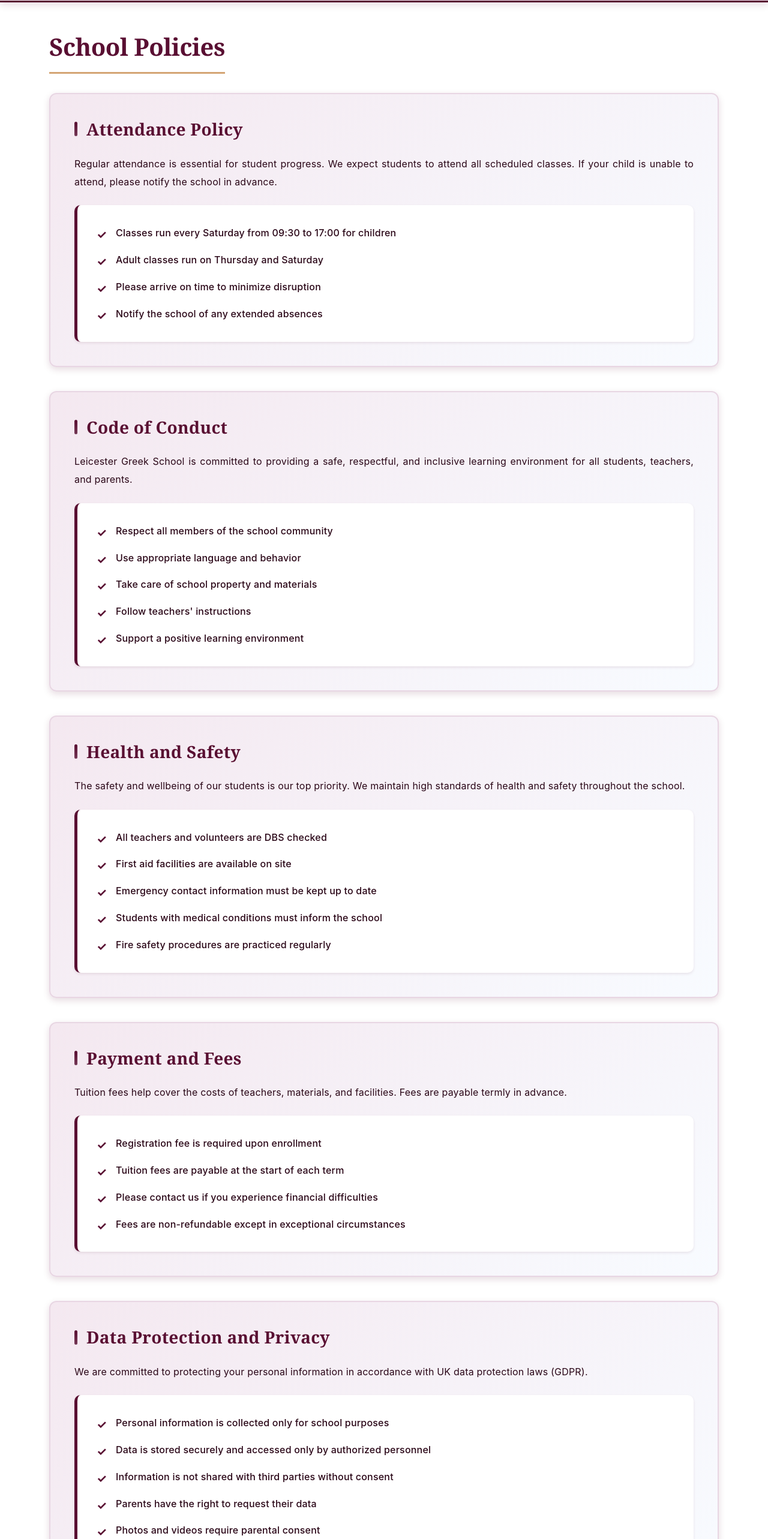
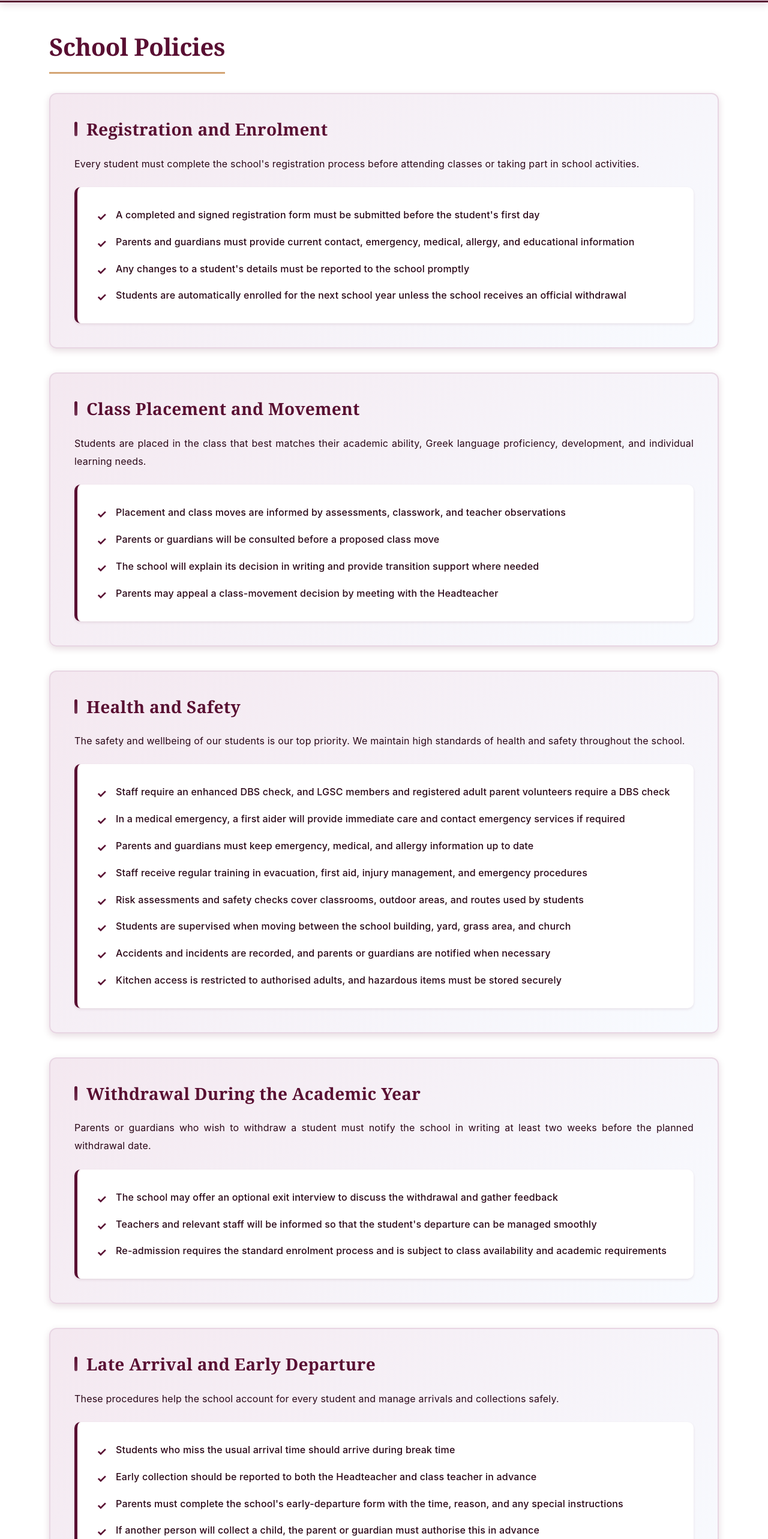
Before and after one commit to Leicester-Greek-School/website, a Vue app: page /policies in a window 1280 px wide. Shown: the part 234-2800 px from the top of the page at 60% size. Built offline with nearby package versions, Linux system fonts and the light colour scheme.

Commit message:
Align Policies page with the school policies

```diff
--- a/src/views/Policies.vue
+++ b/src/views/Policies.vue
@@ -4,31 +4,30 @@
       <h2 class="page-title">School Policies</h2>
 
       <div class="info-section">
-        <h3 class="section-title">Attendance Policy</h3>
+        <h3 class="section-title">Registration and Enrolment</h3>
         <p class="text-justify">
-          Regular attendance is essential for student progress. We expect students to attend all scheduled
-          classes. If your child is unable to attend, please notify the school in advance.
+          Every student must complete the school's registration process before attending classes or
+          taking part in school activities.
         </p>
         <ul class="policy-list">
-          <li>Classes run every Saturday from 09:30 to 17:00 for children</li>
-          <li>Adult classes run on Thursday and Saturday</li>
-          <li>Please arrive on time to minimize disruption</li>
-          <li>Notify the school of any extended absences</li>
+          <li>A completed and signed registration form must be submitted before the student's first day</li>
+          <li>Parents and guardians must provide current contact, emergency, medical, allergy, and educational information</li>
+          <li>Any changes to a student's details must be reported to the school promptly</li>
+          <li>Students are automatically enrolled for the next school year unless the school receives an official withdrawal</li>
         </ul>
       </div>
 
       <div class="info-section">
-        <h3 class="section-title">Code of Conduct</h3>
+        <h3 class="section-title">Class Placement and Movement</h3>
         <p class="text-justify">
-          Leicester Greek School is committed to providing a safe, respectful, and inclusive learning
-          environment for all students, teachers, and parents.
+          Students are placed in the class that best matches their academic ability, Greek language
+          proficiency, development, and individual learning needs.
         </p>
         <ul class="policy-list">
-          <li>Respect all members of the school community</li>
-          <li>Use appropriate language and behavior</li>
-          <li>Take care of school property and materials</li>
-          <li>Follow teachers' instructions</li>
-          <li>Support a positive learning environment</li>
+          <li>Placement and class moves are informed by assessments, classwork, and teacher observations</li>
+          <li>Parents or guardians will be consulted before a proposed class move</li>
+          <li>The school will explain its decision in writing and provide transition support where needed</li>
+          <li>Parents may appeal a class-movement decision by meeting with the Headteacher</li>
         </ul>
       </div>
 
@@ -39,11 +38,99 @@
           health and safety throughout the school.
         </p>
         <ul class="policy-list">
-          <li>All teachers and volunteers are DBS checked</li>
-          <li>First aid facilities are available on site</li>
-          <li>Emergency contact information must be kept up to date</li>
-          <li>Students with medical conditions must inform the school</li>
-          <li>Fire safety procedures are practiced regularly</li>
+          <li>Staff require an enhanced DBS check, and LGSC members and registered adult parent volunteers require a DBS check</li>
+          <li>In a medical emergency, a first aider will provide immediate care and contact emergency services if required</li>
+          <li>Parents and guardians must keep emergency, medical, and allergy information up to date</li>
+          <li>Staff receive regular training in evacuation, first aid, injury management, and emergency procedures</li>
+          <li>Risk assessments and safety checks cover classrooms, outdoor areas, and routes used by students</li>
+          <li>Students are supervised when moving between the school building, yard, grass area, and church</li>
+          <li>Accidents and incidents are recorded, and parents or guardians are notified when necessary</li>
+          <li>Kitchen access is restricted to authorised adults, and hazardous items must be stored securely</li>
+        </ul>
+      </div>
+
+      <div class="info-section">
+        <h3 class="section-title">Withdrawal During the Academic Year</h3>
+        <p class="text-justify">
+          Parents or guardians who wish to withdraw a student must notify the school in writing at
+          least two weeks before the planned withdrawal date.
+        </p>
+        <ul class="policy-list">
+          <li>The school may offer an optional exit interview to discuss the withdrawal and gather feedback</li>
+          <li>Teachers and relevant staff will be informed so that the student's departure can be managed smoothly</li>
+          <li>Re-admission requires the standard enrolment process and is subject to class availability and academic requirements</li>
+        </ul>
+      </div>
+
+      <div class="info-section">
+        <h3 class="section-title">Late Arrival and Early Departure</h3>
+        <p class="text-justify">
+          These procedures help the school account for every student and manage arrivals and collections safely.
+        </p>
+        <ul class="policy-list">
+          <li>Students who miss the usual arrival time should arrive during break time</li>
+          <li>Early collection should be reported to both the Headteacher and class teacher in advance</li>
+          <li>Parents must complete the school's early-departure form with the time, reason, and any special instructions</li>
+          <li>If another person will collect a child, the parent or guardian must authorise this in advance</li>
+          <li>For an unexpected collection, contact the school as soon as possible and wait outside while staff complete the safety checks</li>
+        </ul>
+      </div>
+
+      <div class="info-section">
+        <h3 class="section-title">Class Structure and Support</h3>
+        <p class="text-justify">
+          Class organisation is designed to maintain manageable groups and provide appropriate support
+          for students and teachers.
+        </p>
+        <ul class="policy-list">
+          <li>Classes are limited to a maximum of 15 students</li>
+          <li>No more than two learning levels may be taught together in one class</li>
+          <li>Combined classes should not include students with an age difference greater than two years</li>
+          <li>A teaching assistant is assigned when a combined two-level class has more than nine students</li>
+          <li>A teaching assistant is assigned to Nursery when the class has more than eight students</li>
+        </ul>
+      </div>
+
+      <div class="info-section">
+        <h3 class="section-title">Food and Allergy Safety</h3>
+        <p class="text-justify">
+          Leicester Greek School is nut-free and does not permit food sharing. These rules apply to
+          students, staff, visitors, school events, trips, and celebrations.
+        </p>
+        <ul class="policy-list">
+          <li>Food and packed lunches brought to school must not contain nuts or traces of nuts</li>
+          <li>Students, staff, and visitors must not share food</li>
+          <li>Parents and guardians must tell the school about allergies at enrolment or as soon as an allergy is diagnosed</li>
+          <li>The school follows its Allergy Emergency Action Plan if an allergic reaction occurs</li>
+          <li>Energy drinks, alcohol, and other age-restricted or prohibited items must not be brought to school</li>
+        </ul>
+      </div>
+
+      <div class="info-section">
+        <h3 class="section-title">Mobile Phones</h3>
+        <p class="text-justify">
+          Mobile phones must be used responsibly and must not disrupt teaching, learning, or school activities.
+        </p>
+        <ul class="policy-list">
+          <li>Student phones must be switched off or set to silent and kept in a bag or locker during school hours</li>
+          <li>Students may use a phone in class only when a teacher directs them to do so for educational purposes</li>
+          <li>Inappropriate use may result in confiscation and collection by a parent or guardian</li>
+          <li>The school is not responsible for lost or damaged phones</li>
+          <li>Teachers may use phones during teaching hours only for educational, communication, or emergency purposes</li>
+        </ul>
+      </div>
+
+      <div class="info-section">
+        <h3 class="section-title">Visitor and Site Access</h3>
+        <p class="text-justify">
+          Access to the school is controlled during school hours to protect students, staff, and visitors.
+        </p>
+        <ul class="policy-list">
+          <li>Visitors must use the main entrance, obtain approval, and sign in and out</li>
+          <li>Visitors may be asked for identification and must remain accompanied and supervised while on site</li>
+          <li>Parents and guardians must follow the designated drop-off and collection arrangements</li>
+          <li>Anyone not listed as a parent or guardian needs written parental permission to collect a child</li>
+          <li>Unauthorised individuals may be denied entry or escorted from the premises</li>
         </ul>
       </div>
 
@@ -54,7 +141,6 @@
           termly in advance.
         </p>
         <ul class="policy-list">
-          <li>Registration fee is required upon enrollment</li>
           <li>Tuition fees are payable at the start of each term</li>
           <li>Please contact us if you experience financial difficulties</li>
           <li>Fees are non-refundable except in exceptional circumstances</li>
@@ -70,9 +156,9 @@
         <ul class="policy-list">
           <li>Personal information is collected only for school purposes</li>
           <li>Data is stored securely and accessed only by authorized personnel</li>
-          <li>Information is not shared with third parties without consent</li>
-          <li>Parents have the right to request their data</li>
-          <li>Photos and videos require parental consent</li>
+          <li>Information is not shared with third parties without consent unless disclosure is legally required</li>
+          <li>Data may be shared in specific situations with local authorities, examining bodies, or service providers</li>
+          <li>Personal data is retained only as long as necessary to provide school services, meet legal obligations, or deal with claims</li>
         </ul>
       </div>
 
@@ -83,11 +169,19 @@
           these steps:
         </p>
         <ol class="procedure-list">
-          <li>Speak to your child's teacher</li>
-          <li>If unresolved, contact a committee member</li>
-          <li>Submit a written complaint to the school committee</li>
-          <li>The committee will investigate and respond within 14 days</li>
+          <li>Raise the matter informally with the appropriate teacher, Headteacher, or LGSC member; the school aims to resolve it within 5 working days</li>
+          <li>If unresolved, submit a written complaint by email or letter to the Headteacher; it will be acknowledged within 3 working days</li>
+          <li>If the matter remains unresolved, it will be referred to the LGSC, which aims to respond within 10 working days</li>
+          <li>The next escalation is to the Community Council, which aims to respond within 10 working days</li>
+          <li>If necessary, the complaint will be escalated to KEA or another appropriate higher authority</li>
+          <li>The relevant authority will investigate and provide a written final response within 10 working days</li>
+          <li>If you remain dissatisfied, you may appeal in writing to the school board, which will respond within 10 working days</li>
         </ol>
+        <p class="text-justify complaint-note">
+          Complaints about the Headteacher should be sent directly to the LGSC. Complaints about the
+          LGSC should be sent to its Chairperson and will be considered with the Community Council.
+          Complaints are handled confidentially, and records are kept for at least 12 months.
+        </p>
       </div>
 
       <div class="contact-box">
@@ -238,6 +332,11 @@
   font-size: 0.9rem;
 }
 
+.complaint-note {
+  margin-top: 1.5rem;
+  margin-bottom: 0;
+}
+
 .contact-box {
   background: linear-gradient(135deg, var(--secondary-color) 0%, var(--primary-color) 100%);
   color: var(--white);
```
